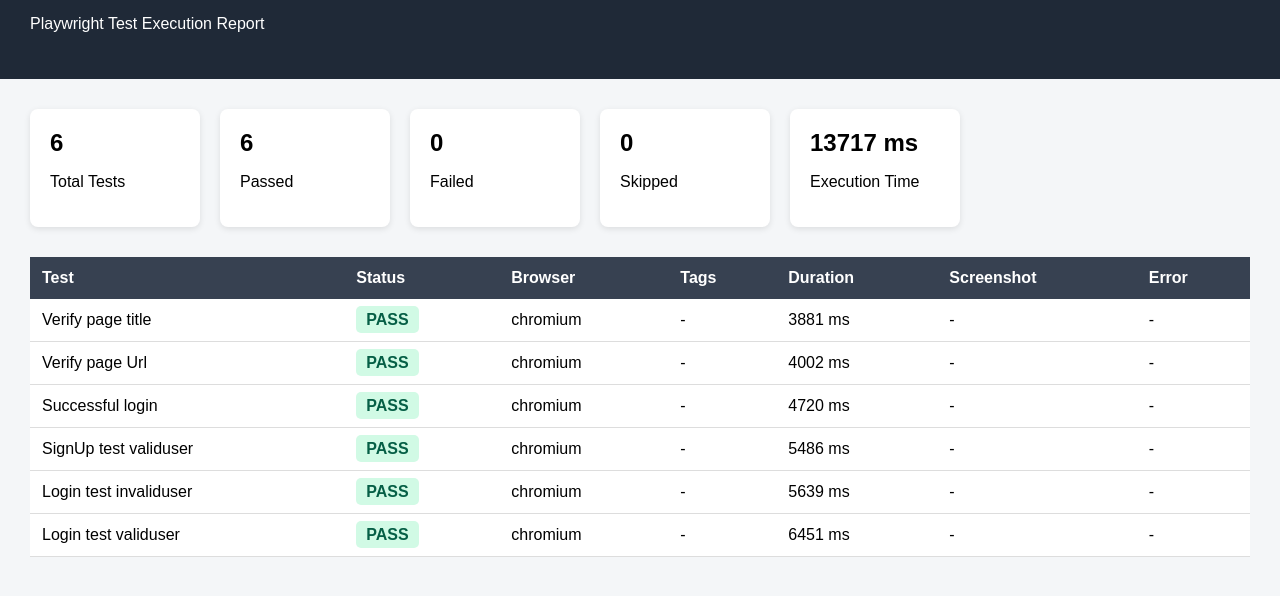
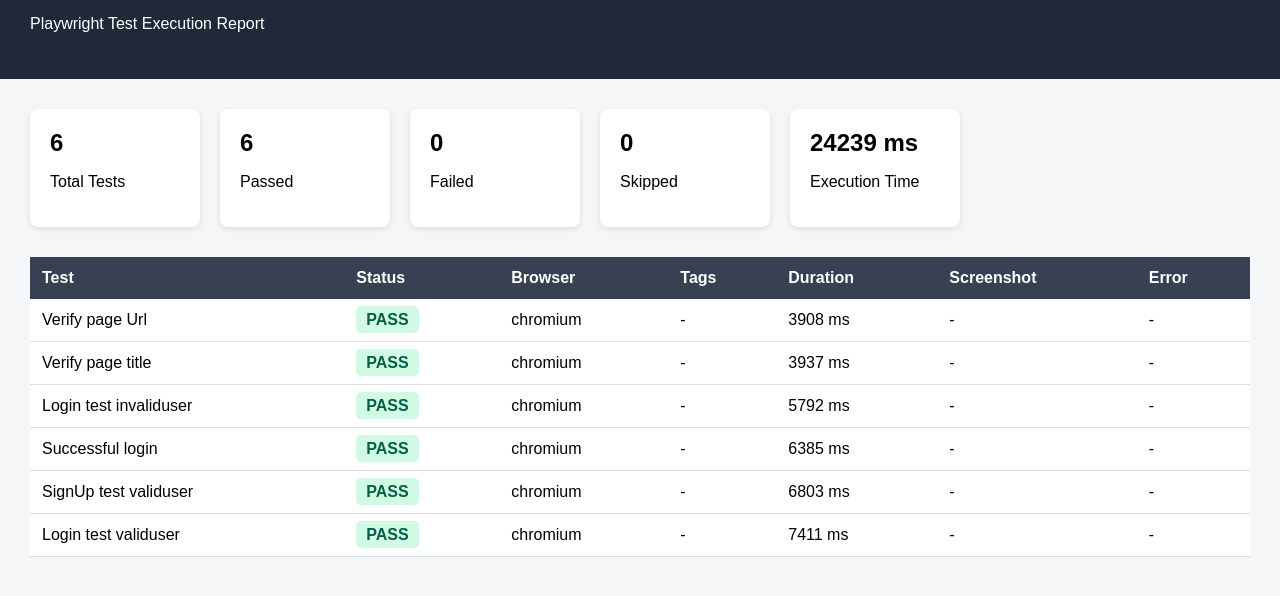
Before and after one commit to LubabaloMkhize/TypeScriptFramework, a website: page reports/extent-report.html in a window 1280 px wide. Shown: the part 68-664 px from the top of the page. Drawn offline with Linux system fonts and the light colour scheme.

Commit message:
updated playwright version.

```diff
--- a/package.json
+++ b/package.json
@@ -9,7 +9,7 @@
   "license": "ISC",
   "type": "commonjs",
   "devDependencies": {
-    "@playwright/test": "^1.60.0",
+    "@playwright/test": "^1.65.1",
     "@types/node": "^25.5.0",
     "@types/pdfkit": "^0.17.6",
     "allure-commandline": "^2.38.1",
--- a/reports/extent-report.html
+++ b/reports/extent-report.html
@@ -201,7 +201,7 @@
 
             <div class="card">
 
-                <h2>13717 ms</h2>
+                <h2>24239 ms</h2>
 
                 <p>Execution Time</p>
 
@@ -238,6 +238,28 @@
 
                 <tr>
 
+                    <td>Verify page Url</td>
+
+                    <td>
+                        <span class="status pass">
+                            PASS
+                        </span>
+                    </td>
+
+                    <td>chromium</td>
+
+                    <td>-</td>
+
+                    <td>3908 ms</td>
+
+                    <td>-</td>
+
+                    <td>-</td>
+
+                </tr>
+
+                <tr>
+
                     <td>Verify page title</td>
 
                     <td>
@@ -250,7 +272,7 @@
 
                     <td>-</td>
 
-                    <td>3881 ms</td>
+                    <td>3937 ms</td>
 
                     <td>-</td>
 
@@ -260,7 +282,7 @@
 
                 <tr>
 
-                    <td>Verify page Url</td>
+                    <td>Login test invaliduser</td>
 
                     <td>
                         <span class="status pass">
@@ -272,7 +294,7 @@
 
                     <td>-</td>
 
-                    <td>4002 ms</td>
+                    <td>5792 ms</td>
 
                     <td>-</td>
 
@@ -294,7 +316,7 @@
 
                     <td>-</td>
 
-                    <td>4720 ms</td>
+                    <td>6385 ms</td>
 
                     <td>-</td>
 
@@ -316,29 +338,7 @@
 
                     <td>-</td>
 
-                    <td>5486 ms</td>
-
-                    <td>-</td>
-
-                    <td>-</td>
-
-                </tr>
-
-                <tr>
-
-                    <td>Login test invaliduser</td>
-
-                    <td>
-                        <span class="status pass">
-                            PASS
-                        </span>
-                    </td>
-
-                    <td>chromium</td>
-
-                    <td>-</td>
-
-                    <td>5639 ms</td>
+                    <td>6803 ms</td>
 
                     <td>-</td>
 
@@ -360,7 +360,7 @@
 
                     <td>-</td>
 
-                    <td>6451 ms</td>
+                    <td>7411 ms</td>
 
                     <td>-</td>
 
--- a/src/data/testData.ts
+++ b/src/data/testData.ts
@@ -15,7 +15,7 @@ export const signUpData = {
     validSignUp: {
         firstName:'Bagarosh',
         lastName:'Mickey',
-        email:'MickeyCrudez7@telkom.com',
+        email:'Bagarosh3@telkom.com',
         password: 'England@123456',
         confirmPassword:'England@123456',
         group:'2nd Group 2026 (2026)'
```
Also changed, not shown: 1 other file.
